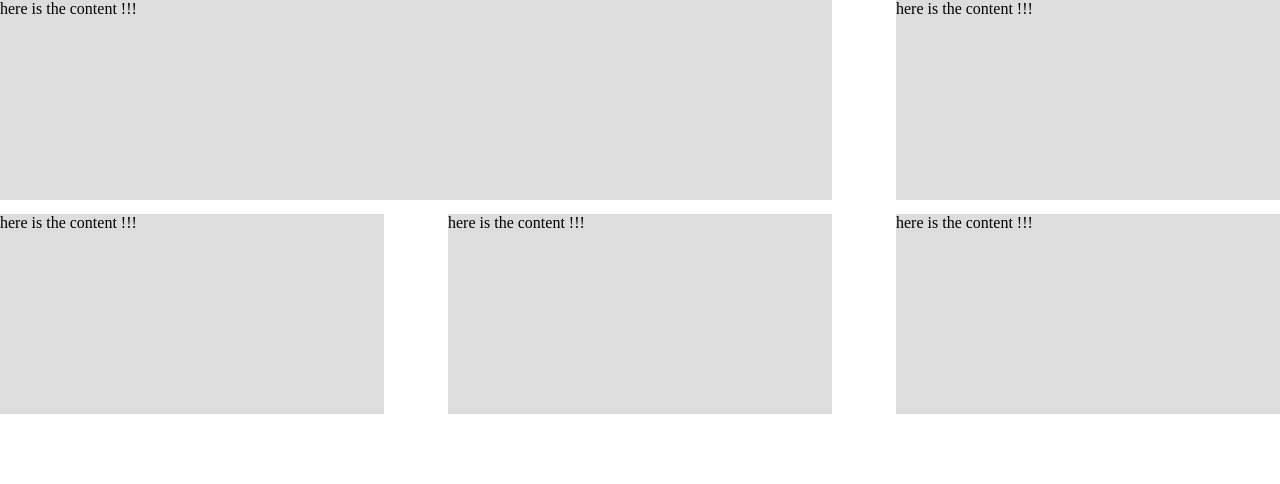
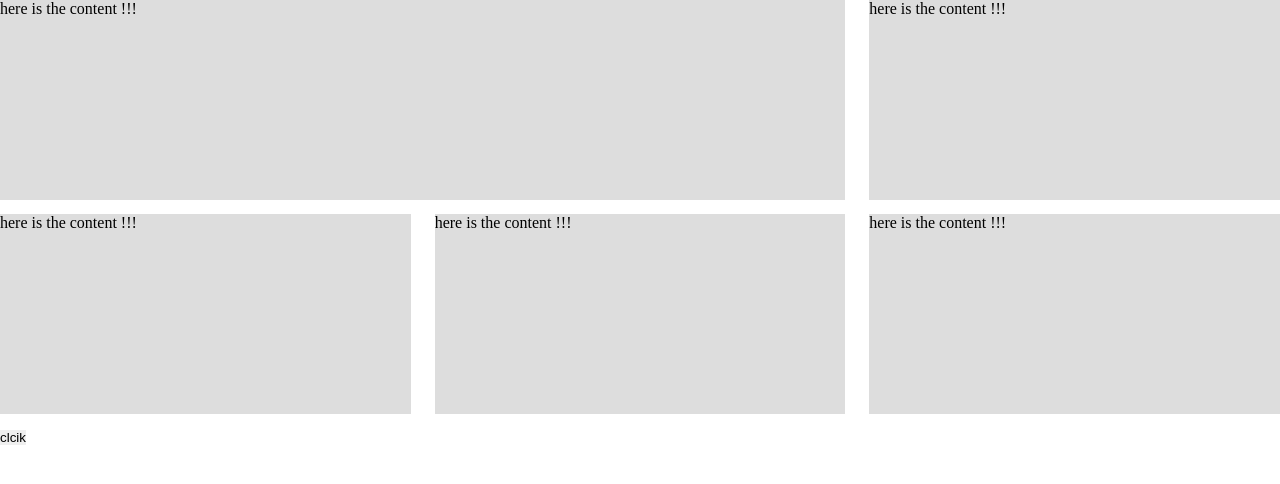
Before and after one commit to HelloQingGuo/ng-grid, an Angular app: page / in a window 1280 px wide. Shown: the top 484 px of the page. Built offline with nearby package versions, Linux system fonts and the light colour scheme.

Commit message:
add class from code, remove extra dom from row component

```diff
--- a/src/app/app.component.html
+++ b/src/app/app.component.html
@@ -1,4 +1,4 @@
-<ng-grid-row [gutter]="64">
+<ng-grid-row [gutter]="gutter">
     <ng-grid-col [md]="16" [sm]="24">
         <div class="content">
             here is the content !!!
@@ -25,3 +25,5 @@
         </div>
     </ng-grid-col>
 </ng-grid-row>
+
+<button (click)="changeGutter()">clcik</button>
--- a/src/app/app.component.ts
+++ b/src/app/app.component.ts
@@ -5,4 +5,12 @@ import { Component } from "@angular/core";
   templateUrl: "./app.component.html",
   styleUrls: ["./app.component.scss"]
 })
-export class AppComponent {}
+export class AppComponent {
+  gutter = 24;
+
+  changeGutter() {
+    console.log("change gutter", this.gutter);
+
+    this.gutter += 8;
+  }
+}
--- a/src/app/col/col.component.ts
+++ b/src/app/col/col.component.ts
@@ -36,17 +36,9 @@ export class ColComponent implements OnInit {
 
   @HostBinding("style.padding-right.px")
   get paddingRight(): number {
-    if (!isNotNil(this.row)) {
-      return 0;
-    }
-    if (typeof this.row.gutter === "number") {
-      return this.row.gutter / 2;
-    }
-    // TODO:
-    // if (typeof this.row.gutter === 'object') {
+    return this.paddingLeft;
+  }
 
-    // }
-  }
   get row(): RowComponent {
     return this.rowComponent;
   }
--- a/src/app/row/row.component.html
+++ b/src/app/row/row.component.html
@@ -1,3 +1,3 @@
-<div class="ng-grid-row" [ngStyle]="{'margin-left': (-gutter / 2) + 'px', 'margin-right': (-gutter / 2) + 'px'}">
-  <ng-content></ng-content>
-</div>
+<!-- <div class="ng-grid-row"> -->
+<ng-content></ng-content>
+<!-- </div> -->
--- a/src/app/row/row.component.ts
+++ b/src/app/row/row.component.ts
@@ -1,4 +1,11 @@
-import { Component, OnInit, Input } from "@angular/core";
+import {
+  Component,
+  HostBinding,
+  OnInit,
+  Input,
+  Renderer2,
+  ElementRef
+} from "@angular/core";
 import { Gutter } from "../gutter";
 
 @Component({
@@ -7,8 +14,30 @@ import { Gutter } from "../gutter";
   styleUrls: ["./row.component.scss"]
 })
 export class RowComponent implements OnInit {
+  private el: HTMLElement;
   @Input() public gutter: number | Gutter = 0;
-  constructor() {}
 
-  ngOnInit() {}
+  @HostBinding("style.marginRight.px")
+  get marginRight(): number {
+    if (typeof this.gutter === "number") {
+      return -this.gutter / 2;
+    }
+    return 0;
+    // TODO:
+    // if (typeof this.row.gutter === 'object') {
+    // }
+  }
+
+  @HostBinding("style.marginLeft.px")
+  get marginLeft(): number {
+    return this.marginRight;
+  }
+
+  constructor(private renderer: Renderer2, private elementRef: ElementRef) {
+    this.el = this.elementRef.nativeElement;
+  }
+
+  ngOnInit() {
+    this.renderer.addClass(this.el, "ng-grid-row");
+  }
 }
```
